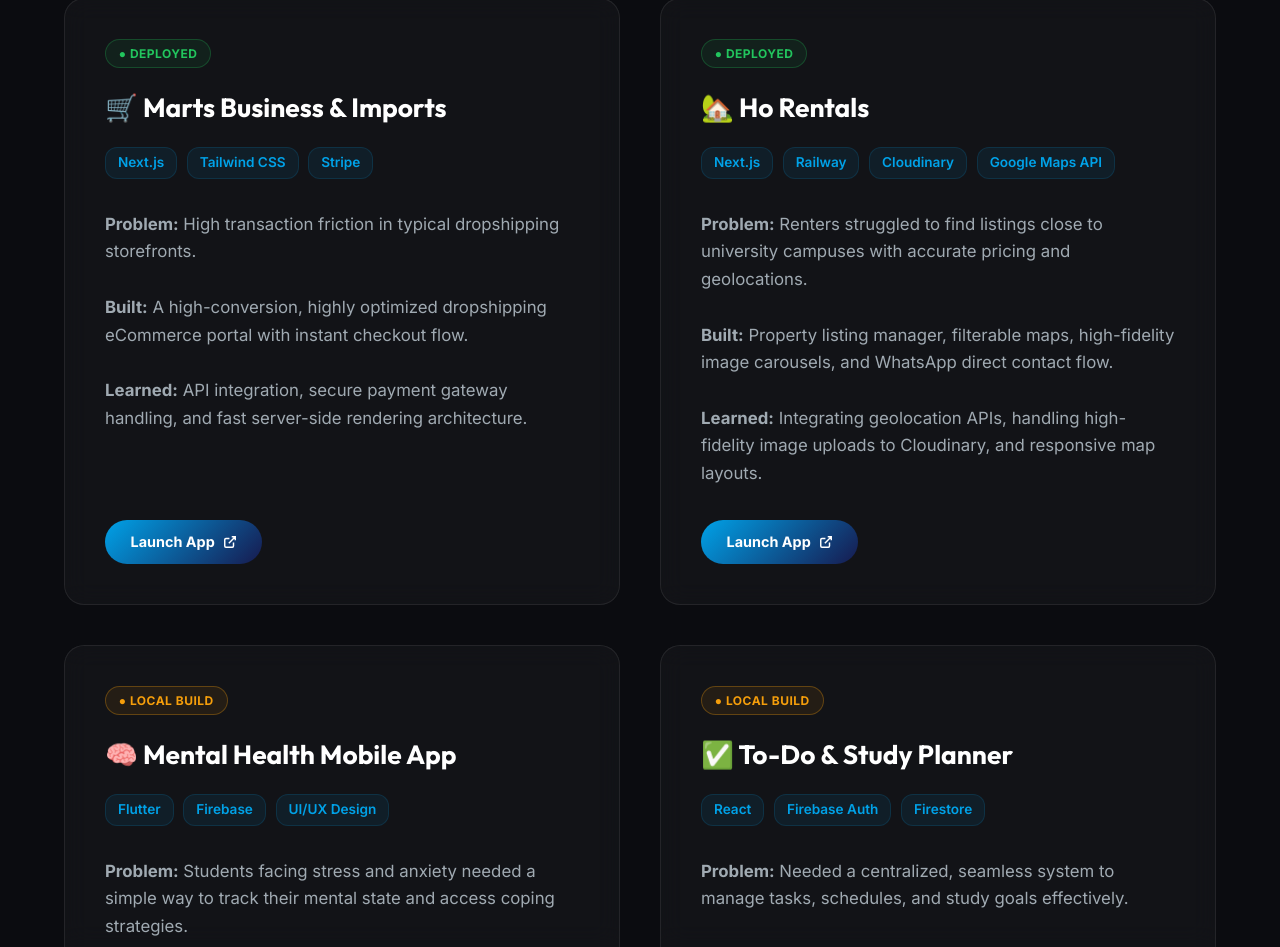
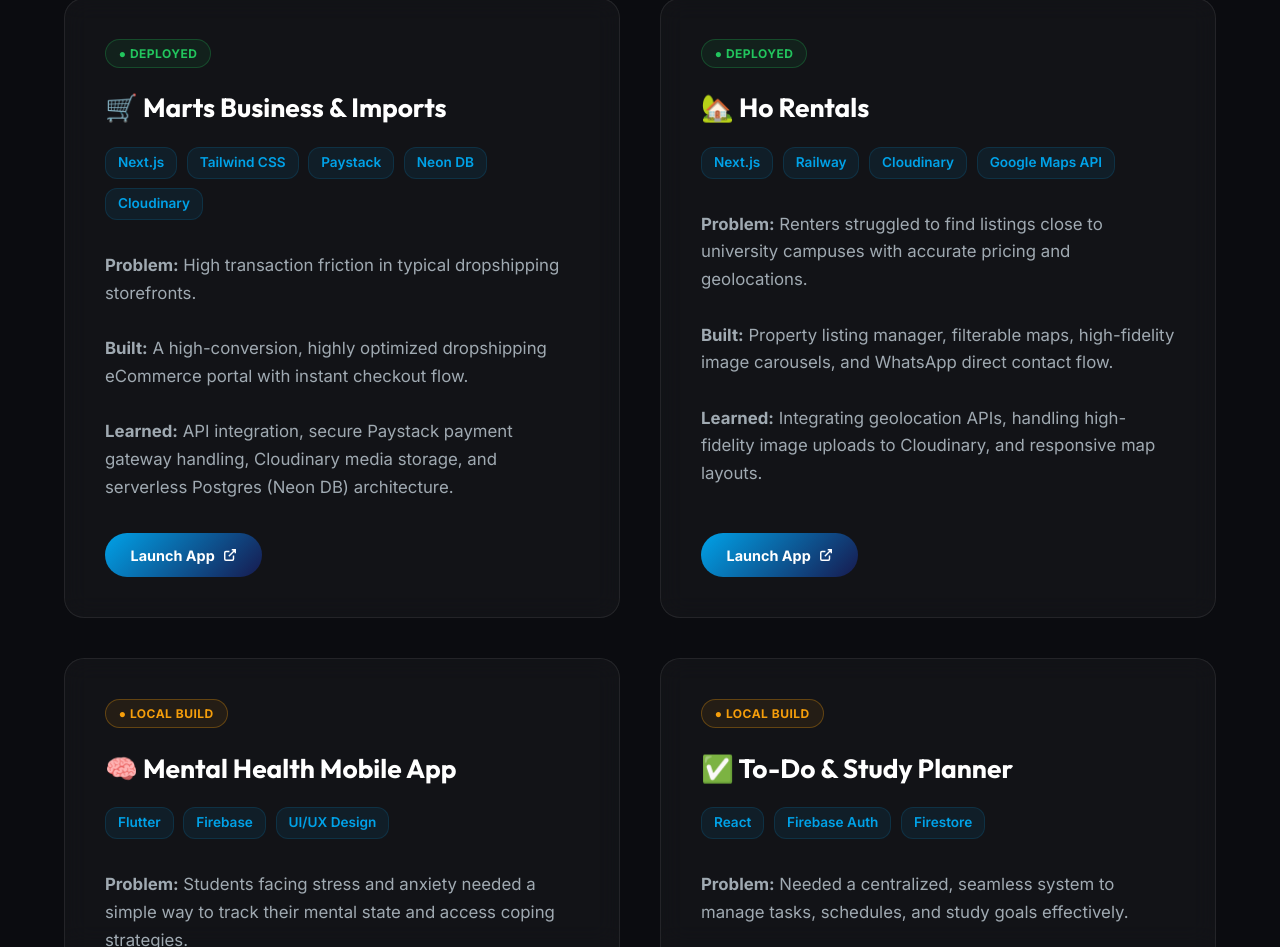
Before and after one commit to KlawZout2423/portfolio, a Next.js app: page / in a window 1280 px wide. Shown: the part 3213-4160 px from the top of the page. Built offline with nearby package versions, Linux system fonts and the light colour scheme.

Commit message:
fix: correct project tech stack for Marts Business & Imports

```diff
--- a/src/app/page.js
+++ b/src/app/page.js
@@ -234,12 +234,14 @@ export default function Home() {
               <div className={styles.projectTech}>
                 <span className={styles.techDot}>Next.js</span>
                 <span className={styles.techDot}>Tailwind CSS</span>
-                <span className={styles.techDot}>Stripe</span>
+                <span className={styles.techDot}>Paystack</span>
+                <span className={styles.techDot}>Neon DB</span>
+                <span className={styles.techDot}>Cloudinary</span>
               </div>
               <p className={styles.projectDescription}>
                 <strong>Problem:</strong> High transaction friction in typical dropshipping storefronts.<br /><br />
                 <strong>Built:</strong> A high-conversion, highly optimized dropshipping eCommerce portal with instant checkout flow.<br /><br />
-                <strong>Learned:</strong> API integration, secure payment gateway handling, and fast server-side rendering architecture.
+                <strong>Learned:</strong> API integration, secure Paystack payment gateway handling, Cloudinary media storage, and serverless Postgres (Neon DB) architecture.
               </p>
               <div className={styles.projectLinks}>
                 <a href="https://marts-b-i-ecommerce-94cl.vercel.app/" target="_blank" rel="noopener noreferrer" className={styles.projectCta}>
```
